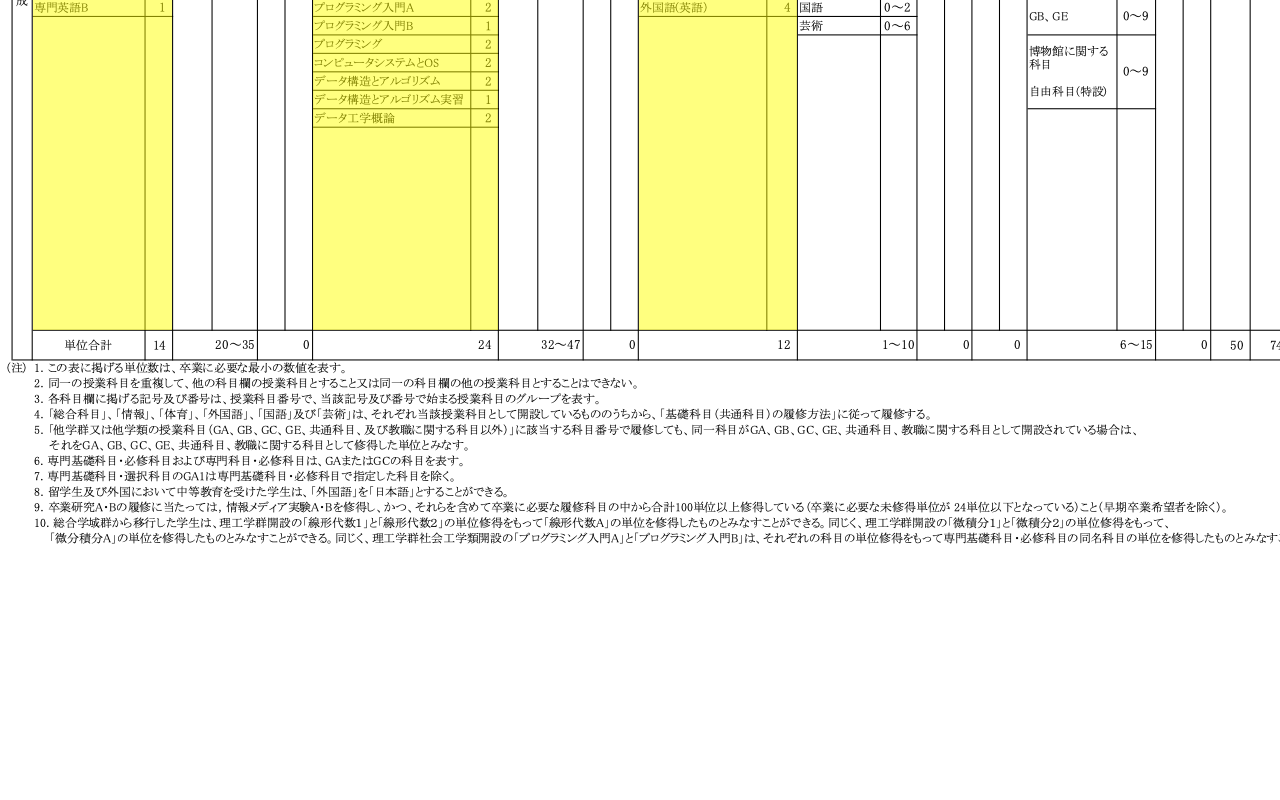
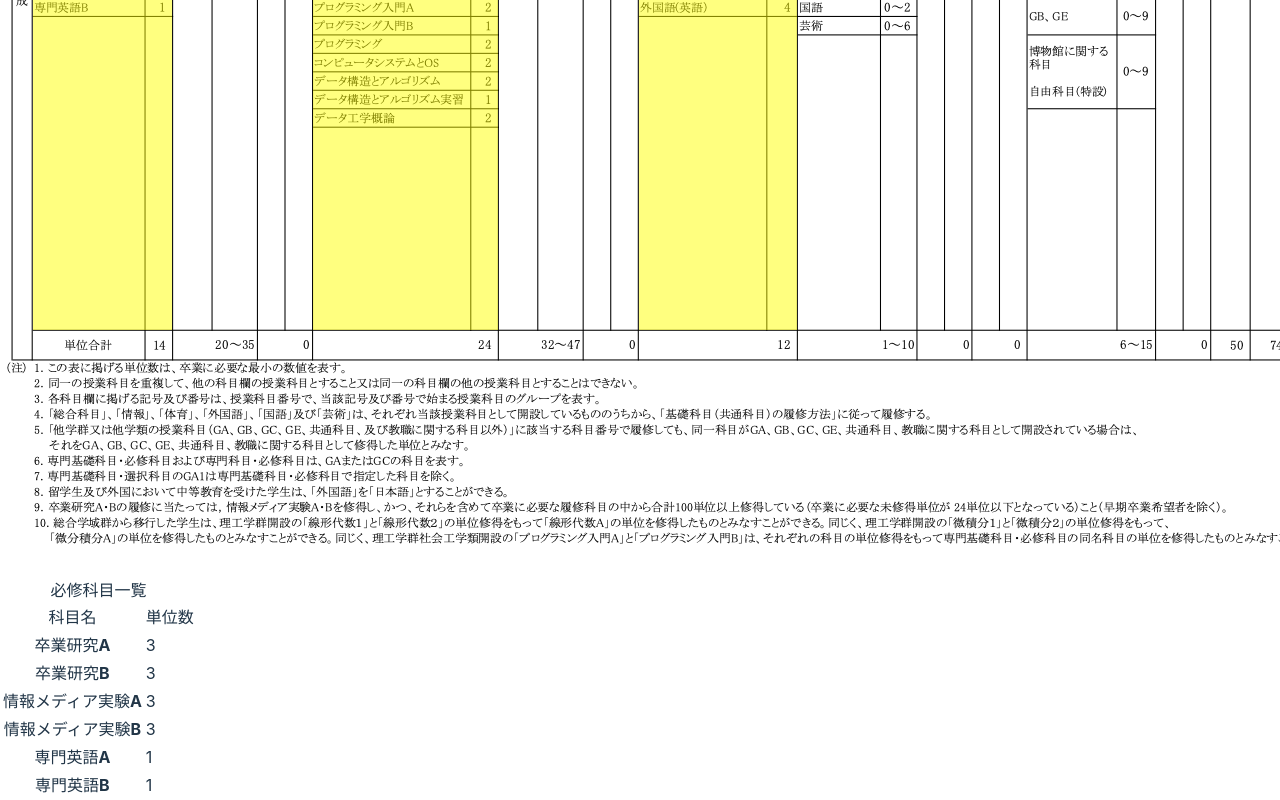
Before and after one commit to blue031415/Sotsutan, a React (Vite) app: page / in a window 1280 px wide. Shown: the part 550-1350 px from the top of the page. Before the commit the page ends 1128 px from the top, so only its background shows below. Built offline with nearby package versions, Linux system fonts and the light colour scheme.

Commit message:
feat: 表を表示できるようにした

```diff
--- a/src/App.tsx
+++ b/src/App.tsx
@@ -24,6 +24,43 @@ function App() {
         {isOverlayVisible && <div className="overlay_major"></div>}
         {isOverlayVisible && <div className="overlay_common"></div>}
       </div>
+      {isOverlayVisible && (
+        <table>
+          <caption>必修科目一覧</caption>
+          <thead>
+            <tr>
+              <th scope="col">科目名</th>
+              <th scope="col">単位数</th>
+            </tr>
+          </thead>
+          <tbody>
+            <tr>
+              <th scope="row">卒業研究A</th>
+              <td>3</td>
+            </tr>
+            <tr>
+              <th scope="row">卒業研究B</th>
+              <td>3</td>
+            </tr>
+            <tr>
+              <th scope="row">情報メディア実験A</th>
+              <td>3</td>
+            </tr>
+            <tr>
+              <th scope="row">情報メディア実験B</th>
+              <td>3</td>
+            </tr>
+            <tr>
+              <th scope="row">専門英語A</th>
+              <td>1</td>
+            </tr>
+            <tr>
+              <th scope="row">専門英語B</th>
+              <td>1</td>
+            </tr>
+          </tbody>
+        </table>
+      )}
     </>
   );
 }
```
